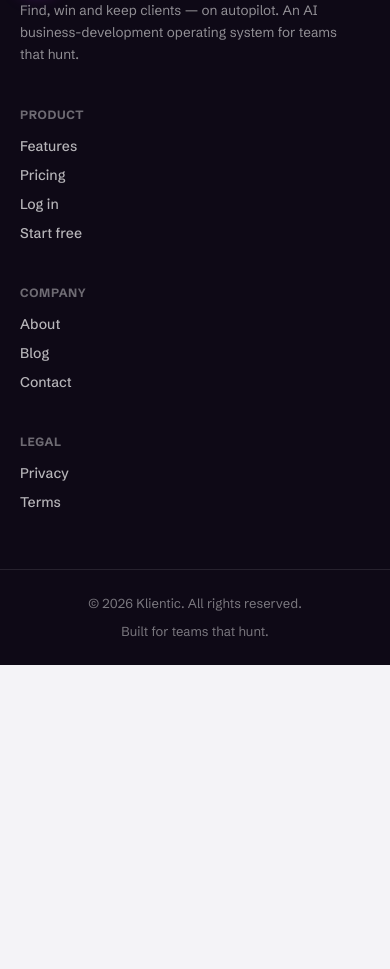
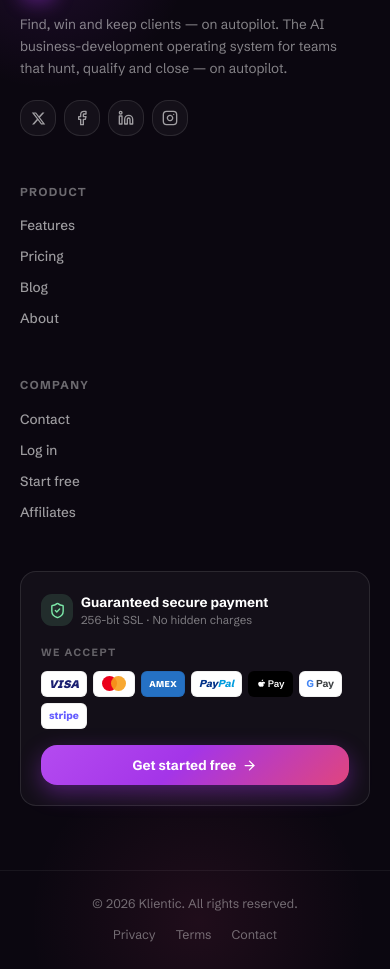
Before and after one commit to muhiussunnah/bdos, a Next.js app: page / in a window 390 px wide. Shown: the part 10161-11130 px from the top of the page. Before the commit the page ends 10826 px from the top, so only its background shows below. Built offline with nearby package versions, Linux system fonts and the light colour scheme.

Commit message:
Refine marketing UI: Home/Contact nav, premium footer with secure-payment badges, reposition hero cards, brand app icon

```diff
--- a/src/app/(marketing)/page.tsx
+++ b/src/app/(marketing)/page.tsx
@@ -106,11 +106,11 @@
             <HeroDashboard />
           </div>
           {/* satellite cards */}
-          <FloatCard className="anim-float2 -left-3 -top-5 hidden md:flex md:-left-8" delay="1s"
+          <FloatCard className="anim-float2 -left-4 -top-6 hidden md:flex md:-left-16 lg:-left-24" delay="1s"
             icon={<CheckCircle2 size={16} className="text-[#16A34A]" />} title="New lead scored 94" sub="Nordic Trampoline AB · Priority A" />
-          <FloatCard className="anim-float -right-4 top-8 hidden md:flex md:-right-12" delay="0s"
+          <FloatCard className="anim-float -right-4 -top-6 hidden md:flex md:-right-16 lg:-right-24" delay="0s"
             icon={<Sparkles size={16} className="text-[#A435E8]" />} title="Reply classified: Positive" sub="Draft ready · needs your approval" />
-          <FloatCard className="anim-float2 -right-2 bottom-10 hidden lg:flex md:-right-16" delay="2.5s"
+          <FloatCard className="anim-float2 -right-3 -bottom-6 hidden lg:flex md:-right-20" delay="2.5s"
             icon={<CalendarCheck size={16} className="text-[#2563EB]" />} title="Meeting booked" sub="Thu 14:00 · added to call list" />
         </div>
       </div>
--- a/src/app/layout.tsx
+++ b/src/app/layout.tsx
@@ -38,7 +38,11 @@
     title: `${BRAND.name} — Find, win & keep clients on autopilot`,
     description: DESC,
   },
-  icons: { icon: '/favicon.svg', apple: '/favicon.svg' },
+  icons: {
+    icon: [{ url: '/favicon.svg', type: 'image/svg+xml' }],
+    apple: '/mainlogo.png',
+    shortcut: '/favicon.svg',
+  },
 };
 
 export const viewport: Viewport = {
--- a/src/components/marketing/Footer.tsx
+++ b/src/components/marketing/Footer.tsx
@@ -1,39 +1,161 @@
 import Link from 'next/link';
 import { BRAND } from '@/lib/constants';
 import { LogoMark } from '@/components/Logo';
+import { ShieldCheck, ArrowRight, Facebook, Linkedin, Instagram } from 'lucide-react';
 
-const COLS = [
-  { title: 'Product', links: [['Features', '/features'], ['Pricing', '/pricing'], ['Log in', '/login'], ['Start free', '/login']] },
-  { title: 'Company', links: [['About', '/about'], ['Blog', '/blog'], ['Contact', '/contact']] },
-  { title: 'Legal', links: [['Privacy', '/privacy'], ['Terms', '/terms']] },
+const PRODUCT: [string, string][] = [
+  ['Features', '/features'],
+  ['Pricing', '/pricing'],
+  ['Blog', '/blog'],
+  ['About', '/about'],
+];
+const COMPANY: [string, string][] = [
+  ['Contact', '/contact'],
+  ['Log in', '/login'],
+  ['Start free', '/login'],
+  ['Affiliates', '/login'],
+];
+const LEGAL: [string, string][] = [
+  ['Privacy', '/privacy'],
+  ['Terms', '/terms'],
 ];
 
+function XIcon({ size = 15 }: { size?: number }) {
+  return (
+    <svg width={size} height={size} viewBox="0 0 24 24" fill="currentColor" aria-hidden>
+      <path d="M18.244 2.25h3.308l-7.227 8.26 8.502 11.24H16.17l-5.214-6.817L4.99 21.75H1.68l7.73-8.835L1.254 2.25H8.08l4.713 6.231zm-1.161 17.52h1.833L7.084 4.126H5.117z" />
+    </svg>
+  );
+}
+
+const SOCIALS = [
+  { label: 'X', href: 'https://x.com', icon: <XIcon /> },
+  { label: 'Facebook', href: 'https://facebook.com', icon: <Facebook size={16} /> },
+  { label: 'LinkedIn', href: 'https://linkedin.com', icon: <Linkedin size={16} /> },
+  { label: 'Instagram', href: 'https://instagram.com', icon: <Instagram size={16} /> },
+];
+
+/* ── payment marks ───────────────────────────────────────── */
+function Pill({ children, bg = '#fff' }: { children: React.ReactNode; bg?: string }) {
+  return (
+    <span
+      className="inline-flex h-[26px] min-w-[42px] items-center justify-center rounded-[6px] px-2"
+      style={{ background: bg, boxShadow: 'inset 0 0 0 1px rgba(0,0,0,.06)' }}
+    >
+      {children}
+    </span>
+  );
+}
+
+function Mastercard() {
+  return (
+    <span className="relative inline-block h-[15px] w-[24px]">
+      <span className="absolute left-0 top-0 h-[15px] w-[15px] rounded-full" style={{ background: '#EB001B' }} />
+      <span className="absolute right-0 top-0 h-[15px] w-[15px] rounded-full opacity-90" style={{ background: '#F79E1B' }} />
+    </span>
+  );
+}
+
+function AppleMark() {
+  return (
+    <svg width="10" height="12" viewBox="0 0 14 17" fill="#fff" aria-hidden>
+      <path d="M11.6 9c0-1.6 1.3-2.4 1.4-2.4-.8-1.1-2-1.3-2.4-1.3-1-.1-2 .6-2.5.6s-1.3-.6-2.2-.6C4.3 5.3 3 6.3 3 8.3c0 1 .4 2 .9 2.7.4.6.9 1.3 1.6 1.3.6 0 .9-.4 1.7-.4s1 .4 1.7.4c.7 0 1.1-.6 1.6-1.3.5-.7.7-1.4.7-1.4s-1.3-.5-1.3-2.1zM9.5 3.9c.4-.5.6-1.1.5-1.8-.6 0-1.2.4-1.6.9-.3.4-.6 1-.5 1.7.6 0 1.2-.3 1.6-.8z" />
+    </svg>
+  );
+}
+
+const PAYMENTS: React.ReactNode[] = [
+  <Pill key="visa"><span style={{ color: '#1A1F71', fontStyle: 'italic', fontWeight: 900, fontSize: 11, letterSpacing: '.02em' }}>VISA</span></Pill>,
+  <Pill key="mc"><Mastercard /></Pill>,
+  <Pill key="amex" bg="#2571C4"><span style={{ color: '#fff', fontWeight: 800, fontSize: 8.5, letterSpacing: '.04em' }}>AMEX</span></Pill>,
+  <Pill key="pp"><span style={{ fontStyle: 'italic', fontWeight: 800, fontSize: 10 }}><span style={{ color: '#003087' }}>Pay</span><span style={{ color: '#009CDE' }}>Pal</span></span></Pill>,
+  <Pill key="apple" bg="#000"><span className="inline-flex items-center gap-0.5"><AppleMark /><span style={{ color: '#fff', fontWeight: 600, fontSize: 9.5 }}>Pay</span></span></Pill>,
+  <Pill key="gpay"><span style={{ fontWeight: 700, fontSize: 10 }}><span style={{ color: '#4285F4' }}>G</span><span style={{ color: '#3C4043' }}> Pay</span></span></Pill>,
+  <Pill key="stripe"><span style={{ color: '#635BFF', fontWeight: 800, fontSize: 10 }}>stripe</span></Pill>,
+];
+
+function Col({ title, links }: { title: string; links: [string, string][] }) {
+  return (
+    <div>
+      <div className="mb-3.5 text-[11.5px] font-bold uppercase tracking-[.12em] text-white/40">{title}</div>
+      <ul className="space-y-2.5">
+        {links.map(([label, href]) => (
+          <li key={label}>
+            <Link href={href} className="text-[13.5px] font-medium text-white/60 transition hover:text-white">{label}</Link>
+          </li>
+        ))}
+      </ul>
+    </div>
+  );
+}
+
 export function MarketingFooter() {
+  const year = new Date().getFullYear();
   return (
-    <footer className="border-t border-[#ECEAF1] bg-[#0E0916] text-white">
-      <div className="mx-auto grid max-w-6xl gap-10 px-5 py-14 md:grid-cols-[1.4fr_1fr_1fr_1fr]">
-        <div>
-          <div className="flex items-center gap-2.5">
-            <LogoMark size={34} />
-            <span className="text-[16px] font-black tracking-tight">{BRAND.name}</span>
+    <footer className="relative overflow-hidden border-t border-white/[.06] bg-[#0B0710] text-white">
+      <div className="pointer-events-none absolute -left-24 -top-24 h-72 w-72 rounded-full opacity-40"
+        style={{ background: 'radial-gradient(circle,rgba(164,53,232,.35),transparent 70%)' }} />
+      <div className="pointer-events-none absolute -bottom-24 right-0 h-72 w-96 rounded-full opacity-30"
+        style={{ background: 'radial-gradient(circle,rgba(224,69,126,.32),transparent 70%)' }} />
+
+      <div className="relative mx-auto max-w-6xl px-5 py-16">
+        <div className="grid gap-x-8 gap-y-12 sm:grid-cols-2 lg:grid-cols-[1.5fr_.7fr_.7fr_1.35fr]">
+          {/* brand */}
+          <div>
+            <Link href="/" className="inline-flex items-center gap-2.5" aria-label="Klientic home">
+              <LogoMark size={36} />
+              <span className="text-[17px] font-black tracking-tight">{BRAND.name}</span>
+            </Link>
+            <p className="mt-4 max-w-xs text-[13.5px] leading-relaxed text-white/50">
+              {BRAND.tagline} The AI business-development operating system for teams that hunt, qualify and close — on autopilot.
+            </p>
+            <div className="mt-5 flex items-center gap-2">
+              {SOCIALS.map((s) => (
+                <a key={s.label} href={s.href} target="_blank" rel="noopener noreferrer" aria-label={s.label}
+                  className="grid h-9 w-9 place-items-center rounded-xl border border-white/10 bg-white/[.04] text-white/60 transition hover:border-white/20 hover:bg-white/10 hover:text-white">
+                  {s.icon}
+                </a>
+              ))}
+            </div>
           </div>
-          <p className="mt-3 max-w-xs text-[13.5px] leading-relaxed text-white/55">{BRAND.tagline} An AI business-development operating system for teams that hunt.</p>
+
+          <Col title="Product" links={PRODUCT} />
+          <Col title="Company" links={COMPANY} />
+
+          {/* secure payment */}
+          <div className="rounded-2xl border border-white/10 bg-white/[.035] p-5">
+            <div className="flex items-center gap-2">
+              <span className="grid h-8 w-8 flex-none place-items-center rounded-lg" style={{ background: 'rgba(124,231,168,.14)' }}>
+                <ShieldCheck size={17} className="text-[#7CE7A8]" />
+              </span>
+              <div>
+                <div className="text-[13.5px] font-bold text-white">Guaranteed secure payment</div>
+                <div className="text-[11.5px] text-white/45">256-bit SSL · No hidden charges</div>
+              </div>
+            </div>
+
+            <div className="mt-4 text-[10.5px] font-bold uppercase tracking-[.14em] text-white/35">We accept</div>
+            <div className="mt-2.5 flex flex-wrap gap-1.5">{PAYMENTS}</div>
+
+            <Link href="/pricing"
+              className="mt-4 inline-flex w-full items-center justify-center gap-1.5 rounded-xl px-4 py-2.5 text-[13.5px] font-bold text-white transition hover:-translate-y-0.5"
+              style={{ background: 'linear-gradient(135deg,#B44BF0,#A435E8 45%,#E0457E)', boxShadow: '0 8px 22px rgba(164,53,232,.4)' }}>
+              Get started free <ArrowRight size={15} />
+            </Link>
+          </div>
         </div>
-        {COLS.map((c) => (
-          <div key={c.title}>
-            <div className="mb-3 text-[12px] font-bold uppercase tracking-wider text-white/40">{c.title}</div>
-            <ul className="space-y-2">
-              {c.links.map(([label, href]) => (
-                <li key={label}><Link href={href} className="text-[14px] font-medium text-white/70 transition hover:text-white">{label}</Link></li>
-              ))}
-            </ul>
+      </div>
+
+      {/* bottom bar */}
+      <div className="relative border-t border-white/[.06]">
+        <div className="mx-auto flex max-w-6xl flex-col items-center justify-between gap-3 px-5 py-6 text-[12.5px] text-white/40 sm:flex-row">
+          <span>© {year} {BRAND.name}. All rights reserved.</span>
+          <div className="flex items-center gap-5">
+            {LEGAL.map(([label, href]) => (
+              <Link key={label} href={href} className="transition hover:text-white/80">{label}</Link>
+            ))}
+            <Link href="/contact" className="transition hover:text-white/80">Contact</Link>
           </div>
-        ))}
-      </div>
-      <div className="border-t border-white/10">
-        <div className="mx-auto flex max-w-6xl flex-col items-center justify-between gap-2 px-5 py-6 text-[13px] text-white/45 sm:flex-row">
-          <span>© {new Date().getFullYear()} {BRAND.name}. All rights reserved.</span>
-          <span>Built for teams that hunt.</span>
         </div>
       </div>
     </footer>
--- a/src/lib/marketing.ts
+++ b/src/lib/marketing.ts
@@ -1,10 +1,12 @@
 // ── Public marketing site content ───────────────────────────────────────────
 
 export const MKT_NAV = [
+  { label: 'Home', href: '/' },
   { label: 'Features', href: '/features' },
   { label: 'Pricing', href: '/pricing' },
   { label: 'Blog', href: '/blog' },
   { label: 'About', href: '/about' },
+  { label: 'Contact', href: '/contact' },
 ];
 
 export const FEATURES = [
```
Also changed, not shown: src/components/marketing/Header.tsx (+9 -4 lines).
